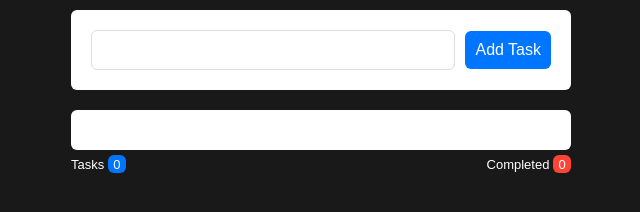
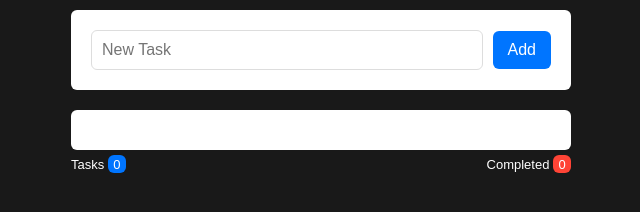
Before and after one commit to Gemy2050/To_Do_App, a plain HTML site: page index.html in a window 1280 px wide. Shown: the whole page, without its empty margins (319-959 px from the left). Drawn offline with Linux system fonts and the light colour scheme.

Commit message:
Modified

```diff
--- a/index.html
+++ b/index.html
@@ -12,8 +12,8 @@
 
   <div class="container">
     <div class="form">
-      <input type="text" autofocus>
-      <button>Add Task</button>
+      <input type="text" placeholder="New Task" autofocus>
+      <button>Add</button>
     </div>
     <div class="tasks">
     </div>
--- a/style.css
+++ b/style.css
@@ -47,7 +47,7 @@ body {
   border-radius: 6px;
   margin-left: 10px;
   cursor: pointer;
-  padding: 10px;
+  padding: 10px 15px;
   font-size: 16px;
 }
 .container .tasks {
```
